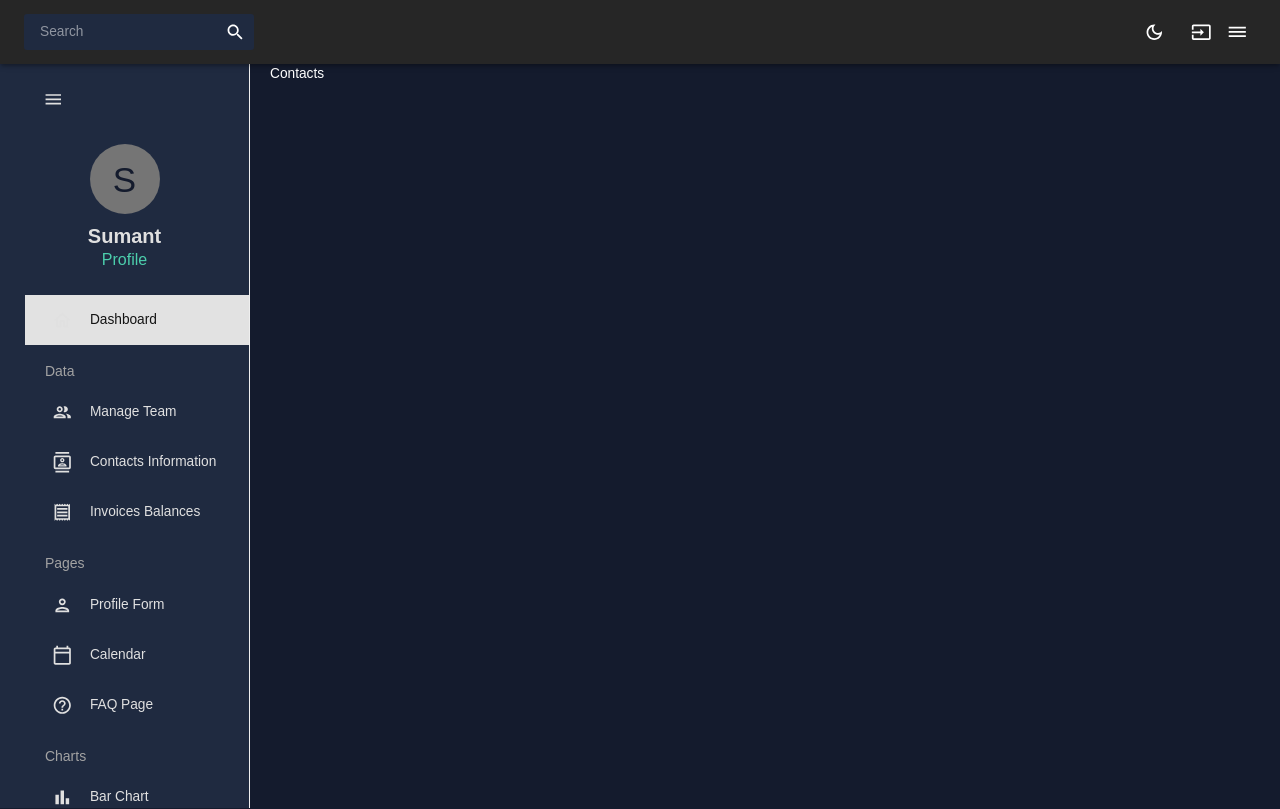
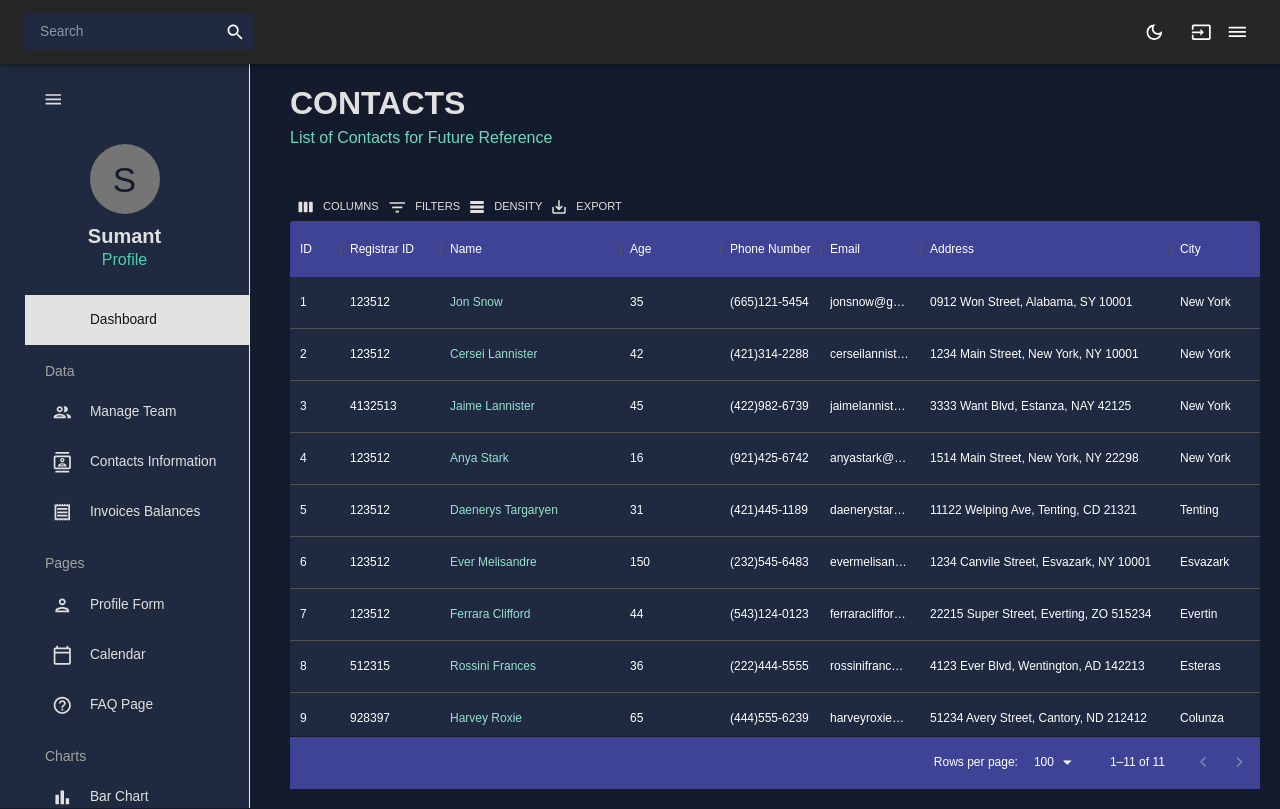
Before and after one commit to Sumant64/react-admin-dashboard, a React (Create React App) app: page /contacts in a window 1280 px wide. Built offline with nearby package versions, Linux system fonts and the light colour scheme.

Commit message:
contacts section

```diff
--- a/src/scenes/contacts/index.tsx
+++ b/src/scenes/contacts/index.tsx
@@ -1,16 +1,108 @@
 import React from 'react';
 import { mockDataContacts } from '../../data/mockData';
-import { useTheme } from '@mui/material';
+import { Box, useTheme } from '@mui/material';
 import { tokens } from '../../theme';
+import Header from '../../components/Header';
+import { DataGrid, GridToolbar } from "@mui/x-data-grid";
 
 const Contacts = () => {
   const theme = useTheme();
   const colors = tokens(theme.palette.mode);
 
 
+  const columns: any = [
+    { field: "id", headerName: "ID", width: 50 },
+    { field: "registrarId", headerName: "Registrar ID" },
+    {
+      field: "name",
+      headerName: "Name",
+      // flex: 1,
+      width: 180,
+      cellClassName: "name-column--cell"
+    },
+    {
+      field: "age",
+      headerName: "Age",
+      type: "number",
+      headerAlign: "left",
+      align: "left"
+    },
+    {
+      field: "phone",
+      headerName: "Phone Number",
+      width: 100
+      // flex: 1
+    },
+    {
+      field: "email",
+      headerName: "Email",
+      // flex: 1
+    },
+    {
+      field: "address",
+      headerName: "Address",
+      width: 250
+      // flex: 1
+    },
+    {
+      field: "city",
+      headerName: "City",
+      width: 150
+    },
+    {
+      field: "zipCode",
+      headerName: "Zip Code",
+      width: 100
+    }
+  ]
+
+
 
   return (
-    <div>Contacts</div>
+    <Box m="20px">
+      <Header
+        title='CONTACTS'
+        subtitle='List of Contacts for Future Reference'
+      />
+      <Box
+        m="40px 0 0 0"
+        height="75vh"
+        sx={{
+          "& .MuiDataGrid-root": {
+            border: "none",
+          },
+          "& .MuiDataGrid-cell": {
+            borderBottom: "none",
+          },
+          "& .name-column--cell": {
+            color: colors.greenAccent[300],
+          },
+          "& .MuiDataGrid-columnHeaders": {
+            backgroundColor: colors.blueAccent[700],
+            borderBottom: "none",
+          },
+          "& .MuiDataGrid-virtualScroller": {
+            backgroundColor: colors.primary[400],
+          },
+          "& .MuiDataGrid-footerContainer": {
+            borderTop: "none",
+            backgroundColor: colors.blueAccent[700],
+          },
+          "& .MuiCheckbox-root": {
+            color: `${colors.greenAccent[200]} !important`,
+          },
+          "& .MuiDataGrid-toolbarContainer .MuiButton-text": {
+            color: `${colors.grey[100]} !important`,
+          },
+        }}
+      >
+        <DataGrid
+          rows={mockDataContacts}
+          columns={columns}
+          components={{ Toolbar: GridToolbar }}
+        />
+      </Box>
+    </Box>
   )
 }
 
```
